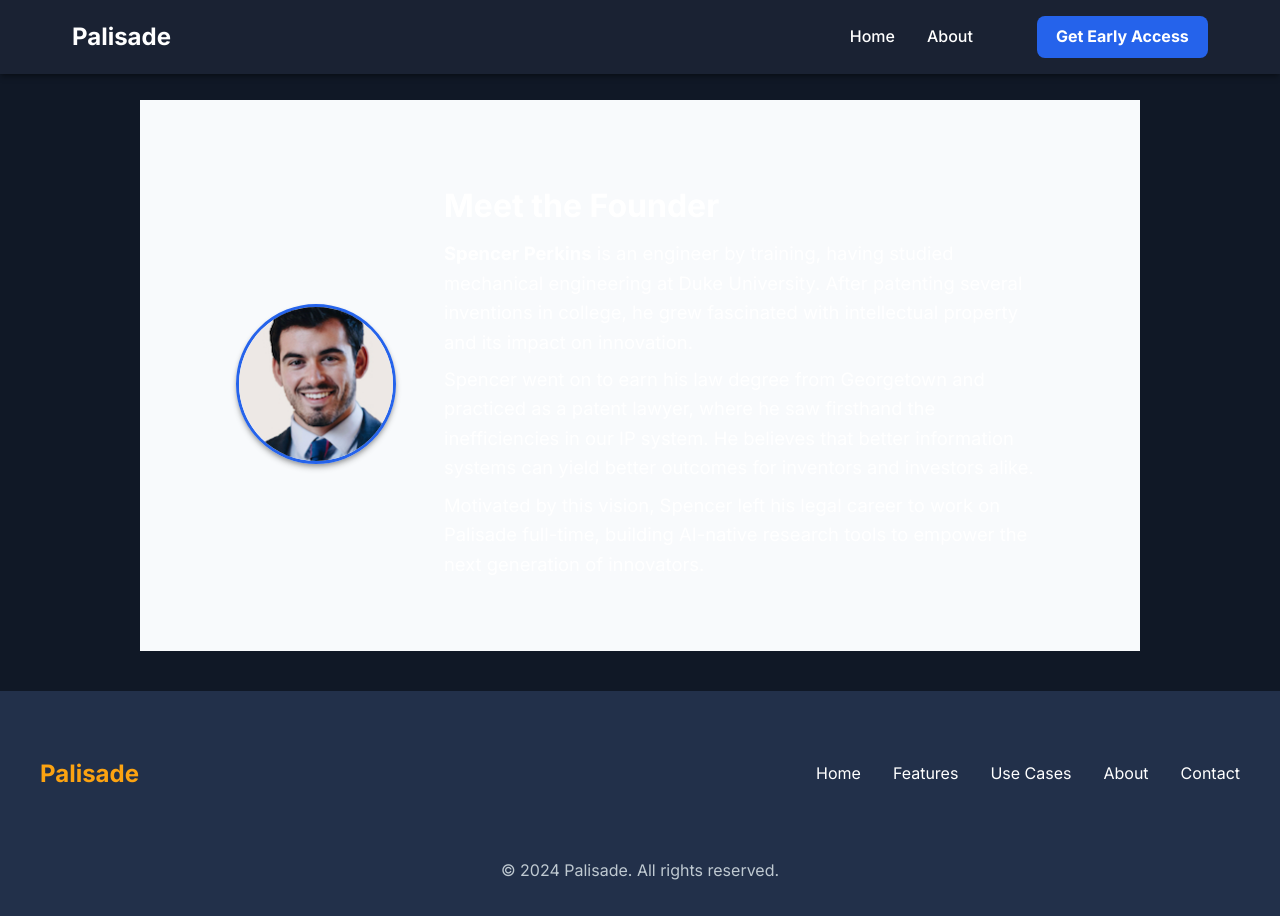
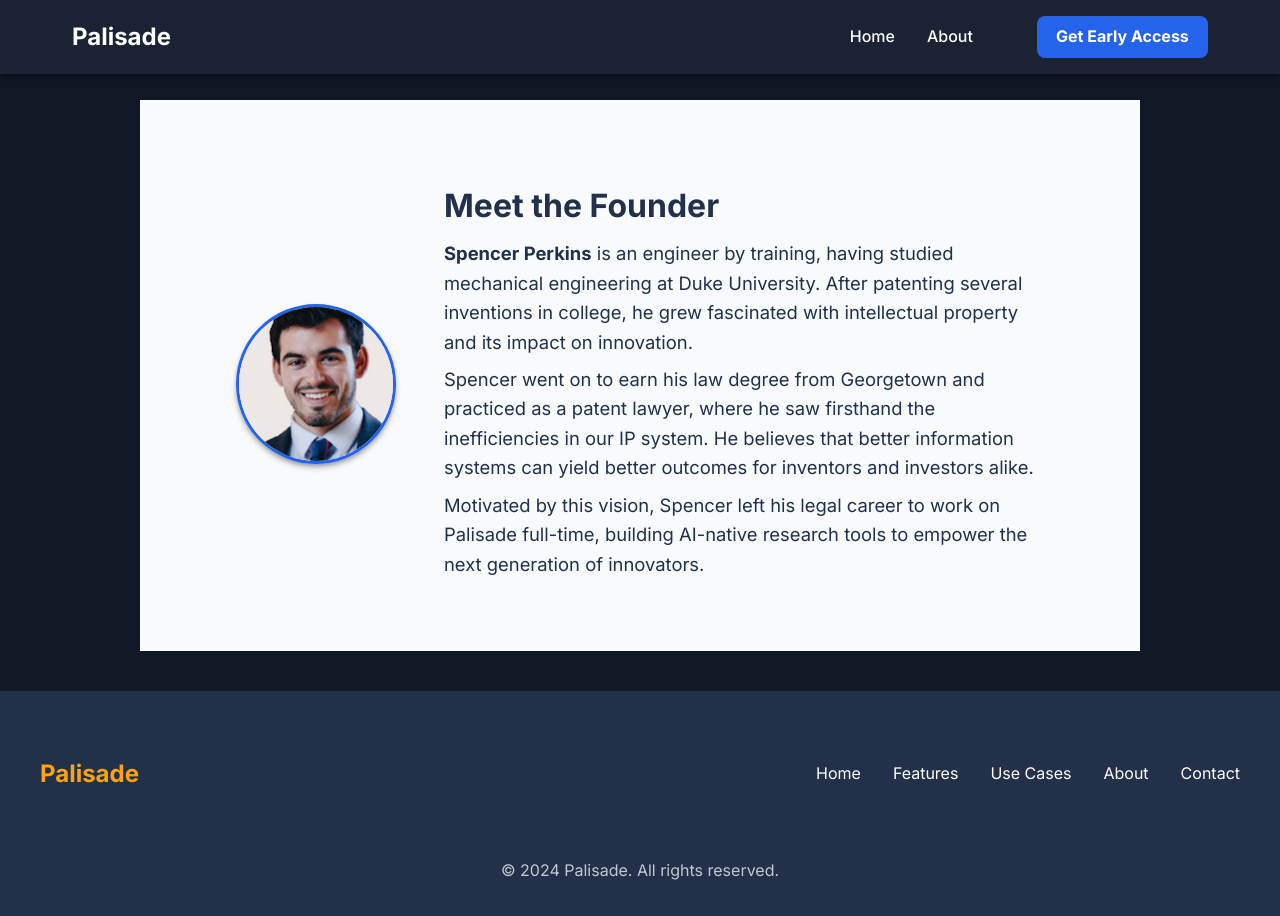
Before and after one commit to spencerhperkins/palisadelanding, a plain HTML site: page founder.html in a window 1280 px wide. Drawn offline with Linux system fonts and the light colour scheme.

Commit message:
Reduce space below chat, increase space above chat, and set team bio text to navy for contrast

```diff
--- a/styles.css
+++ b/styles.css
@@ -479,12 +479,12 @@ h1, h2, h3, h4, h5, h6 {
 .founder-bio h3 {
     font-size: 2rem;
     margin-bottom: 0.5rem;
-    color: #fff !important;
+    color: var(--accent-navy) !important;
 }
 
 .founder-bio p {
     font-size: 1.15rem;
-    color: #fff !important;
+    color: var(--accent-navy) !important;
     margin-bottom: 0.5rem;
 }
 
@@ -500,7 +500,7 @@ h1, h2, h3, h4, h5, h6 {
 }
 
 .founder-section *, .founder-bio *, .founder-bio h3, .founder-bio p {
-    color: #fff !important;
+    color: var(--accent-navy) !important;
 }
 
 .ai-demo-chat {
@@ -514,6 +514,7 @@ h1, h2, h3, h4, h5, h6 {
     border-radius: 1rem;
     position: relative;
     overflow: visible;
+    margin-top: 6rem !important;
 }
 
 .chat-slideshow {
@@ -601,7 +602,7 @@ h1, h2, h3, h4, h5, h6 {
     gap: 0.4rem;
     overflow-y: auto;
     padding-top: 1.5rem;
-    padding-bottom: 0.5rem;
+    padding-bottom: 0 !important;
     min-height: 0;
 }
 
@@ -620,6 +621,7 @@ h1, h2, h3, h4, h5, h6 {
     gap: 0;
     justify-content: flex-end;
     margin: 0 auto;
+    padding-bottom: 0 !important;
 }
 
 .chat-message {
```
